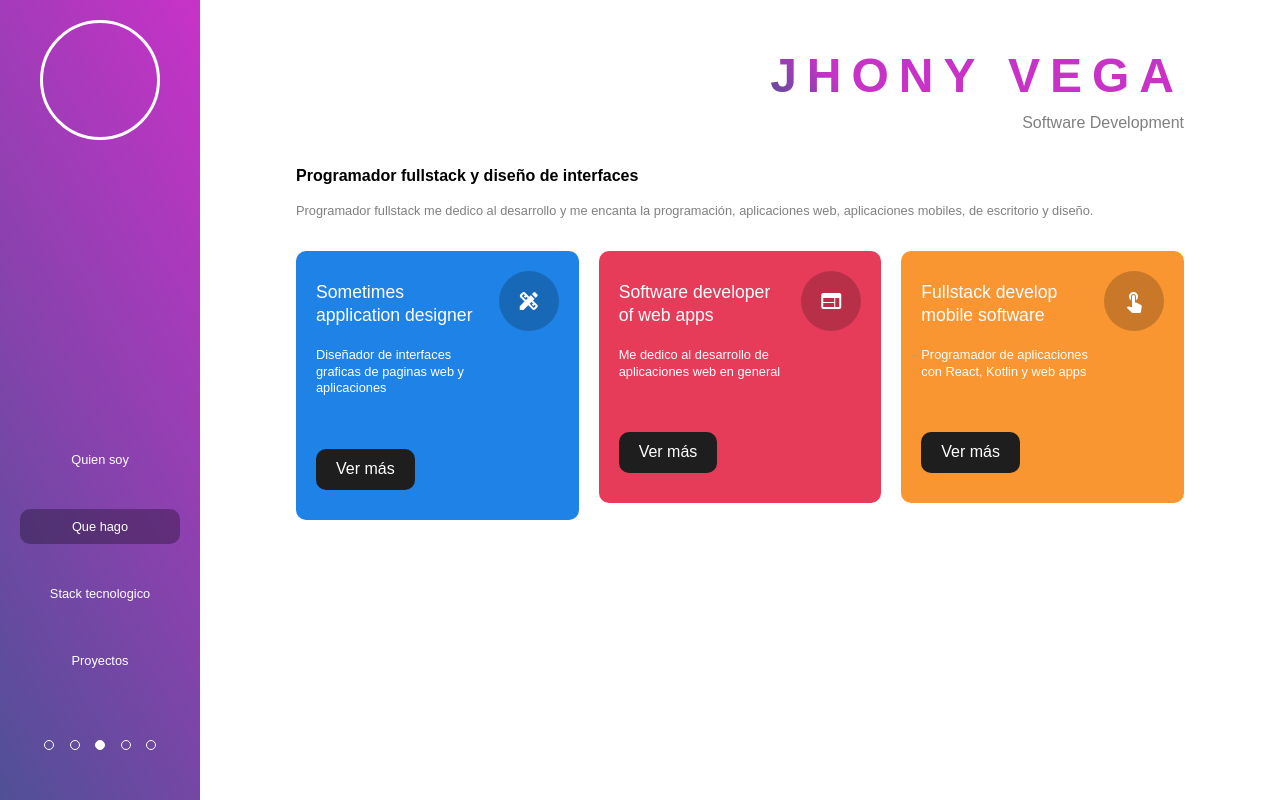
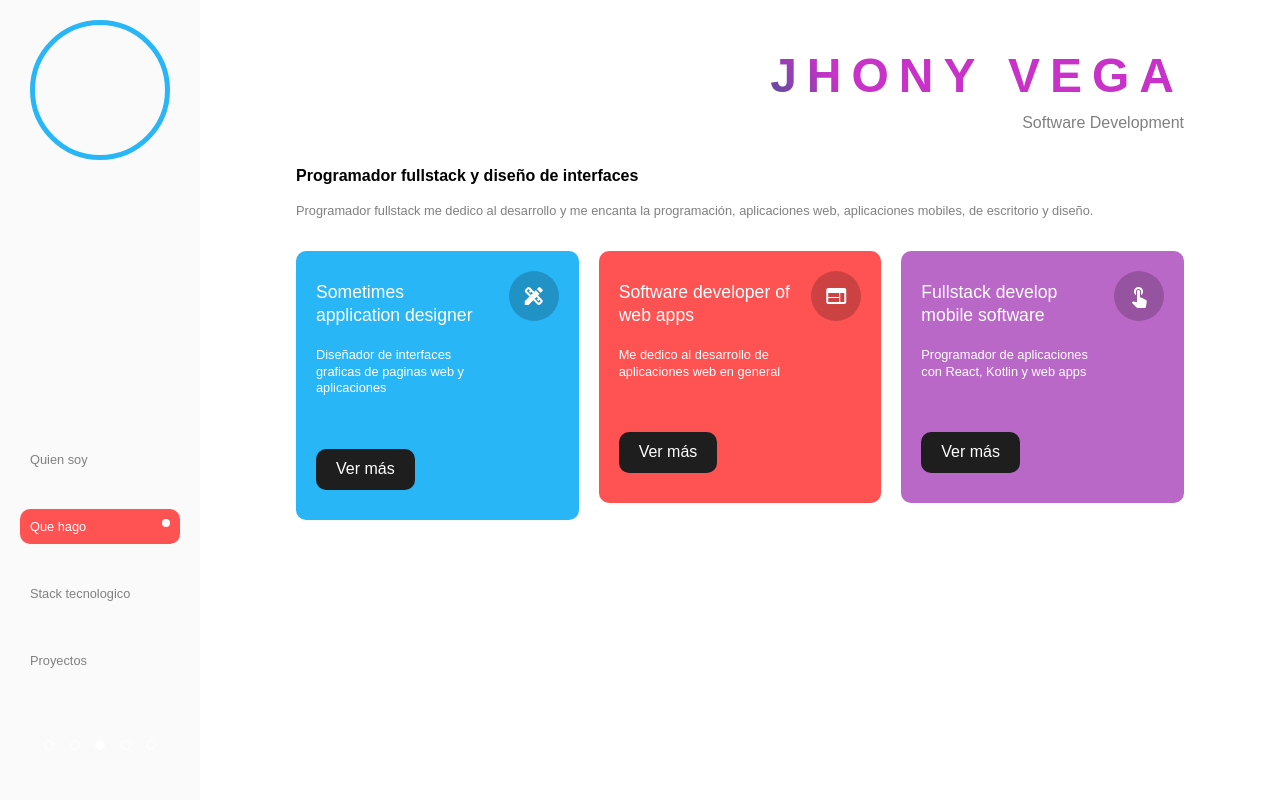
Before and after one commit to jhony-v/portfolio, an Angular app: page /dedicate in a window 1280 px wide. Built offline with nearby package versions, Linux system fonts and the light colour scheme; no server answers; a web font is replaced by a local one.

Commit message:
change: Redesign colors base

```diff
--- a/src/app/app.component.html
+++ b/src/app/app.component.html
@@ -1,7 +1,7 @@
 <div class="app">
   <nav class="app-nav-links">
     <div class="container-image-profile">
-      <app-circle-image [image]="profileImage" size-image="120" [is-featured]="true" ></app-circle-image>
+      <app-circle-image [image]="profileImage" size-image="140" [is-featured]="true" ></app-circle-image>
     </div>
     <app-list-links-navigator></app-list-links-navigator>
     <app-circle-current-page></app-circle-current-page>
--- a/src/app/app.component.styl
+++ b/src/app/app.component.styl
@@ -14,7 +14,7 @@ set-flex(direction = row)
     &-nav-links
         width 200px
         flex none
-        background linear-gradient(60deg, primary , primaryAlternate)
+        background rgba(0,0,0,.02)
         justify-content flex-end
         padding 20px
         transition .3s
--- a/src/app/json/colors.json
+++ b/src/app/json/colors.json
@@ -1,6 +1,7 @@
 {
-    "primary" : "rgb(80,80,150)",
-    "primaryAlternate" : "rgb(200,50,200)",
+    "primary" : "#29b6f6",
+    "primaryAlternate" : "#ff5252",
     "light" : "white",
-    "dark" : "rgb(30,30,30)"
+    "dark" : "rgb(30,30,30)",
+    "smooth" : "gray"
 }
--- a/src/app/modules/dedicate-module/card-detail-master/card-detail-master.component.styl
+++ b/src/app/modules/dedicate-module/card-detail-master/card-detail-master.component.styl
@@ -12,7 +12,7 @@
       ~/ .card-icon
           background rgba(0,0,0,.2)
           border-radius 100%
-          width 60px
+          width 50px
           height @width
           display flex
           align-items center
--- a/src/app/modules/dedicate-module/dedicate-module.component.html
+++ b/src/app/modules/dedicate-module/dedicate-module.component.html
@@ -19,19 +19,19 @@
     <app-card-detail-master
       title="Sometimes application designer"
       description="Diseñador de interfaces graficas de paginas web y aplicaciones"
-      background="rgb(30,130,230)"
+      background="#29b6f6"
       icon="design_services"
     ></app-card-detail-master>
     <app-card-detail-master
       title="Software developer of web apps"
       description="Me dedico al desarrollo de aplicaciones web en general"
-      background="rgb(230,60,90)"
+      background="#ff5252"
       icon="web"
     ></app-card-detail-master>
     <app-card-detail-master
       title="Fullstack develop mobile software"
       description="Programador de aplicaciones con React, Kotlin y web apps"
-      background="rgb(250,150,50)"
+      background="#ba68c8"
       icon="touch_app"
     ></app-card-detail-master>
   </div>
--- a/src/app/shared/components/circle-image/circle-image.component.styl
+++ b/src/app/shared/components/circle-image/circle-image.component.styl
@@ -9,6 +9,6 @@ json("../../../json/colors.json")
     width 80px
     height @width
 .isFeatured
-    border 3px solid light
+    border 5px solid primary
     padding 6px
     background-clip content-box
--- a/src/app/shared/components/link-navigator/link-navigator.component.styl
+++ b/src/app/shared/components/link-navigator/link-navigator.component.styl
@@ -3,19 +3,29 @@ json("../../../json/sizes.json")
 
 .link-navigator
     text-decoration none
-    color light
+    color smooth
     border-radius 10px
     font-size .8rem
     display block
-    text-align center
     padding 10px
+    position relative
     transition .3s background
     @media screen and (max-width : mediaMobileBig)
       cursor default
 
+
 .link-navigator.router-link-active
-    background rgba(0,0,0,.3)
+    background primaryAlternate
+    color light
     animation selectable-animate .1s 1 ease-in
+    &::before
+      content ""
+      background white
+      width 8px
+      height @width
+      position absolute
+      right 10px
+      border-radius 100%
     @keyframes selectable-animate
         from
             transform scale(.5)
```
